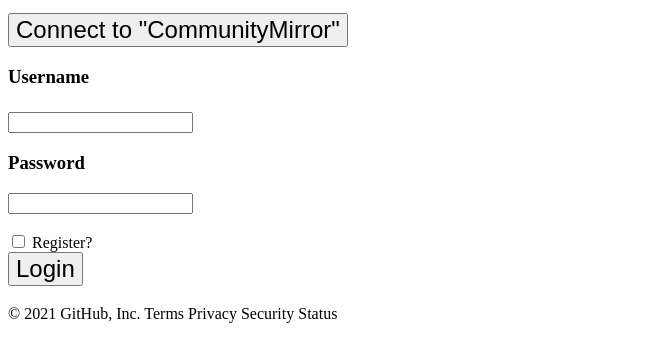
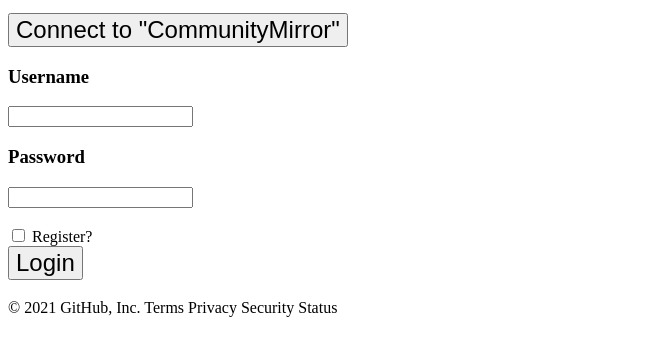
Before and after one commit to AZander2021/AZander2021.github.io, a plain HTML site: page web-app/index.html in a window 1280 px wide. Shown: the part 101-462 px from the top of the page, without its empty margins (0-651 px from the left). Drawn offline with Linux system fonts and the light colour scheme.

Commit message:
Update style.css

```diff
--- a/web-app/style.css
+++ b/web-app/style.css
@@ -5,6 +5,6 @@
   padding: 0;
 }
 
-#start, #login, #username-text, #password-text #register {
+#start, #login {
   font-size: 1.5em;
 }
```
